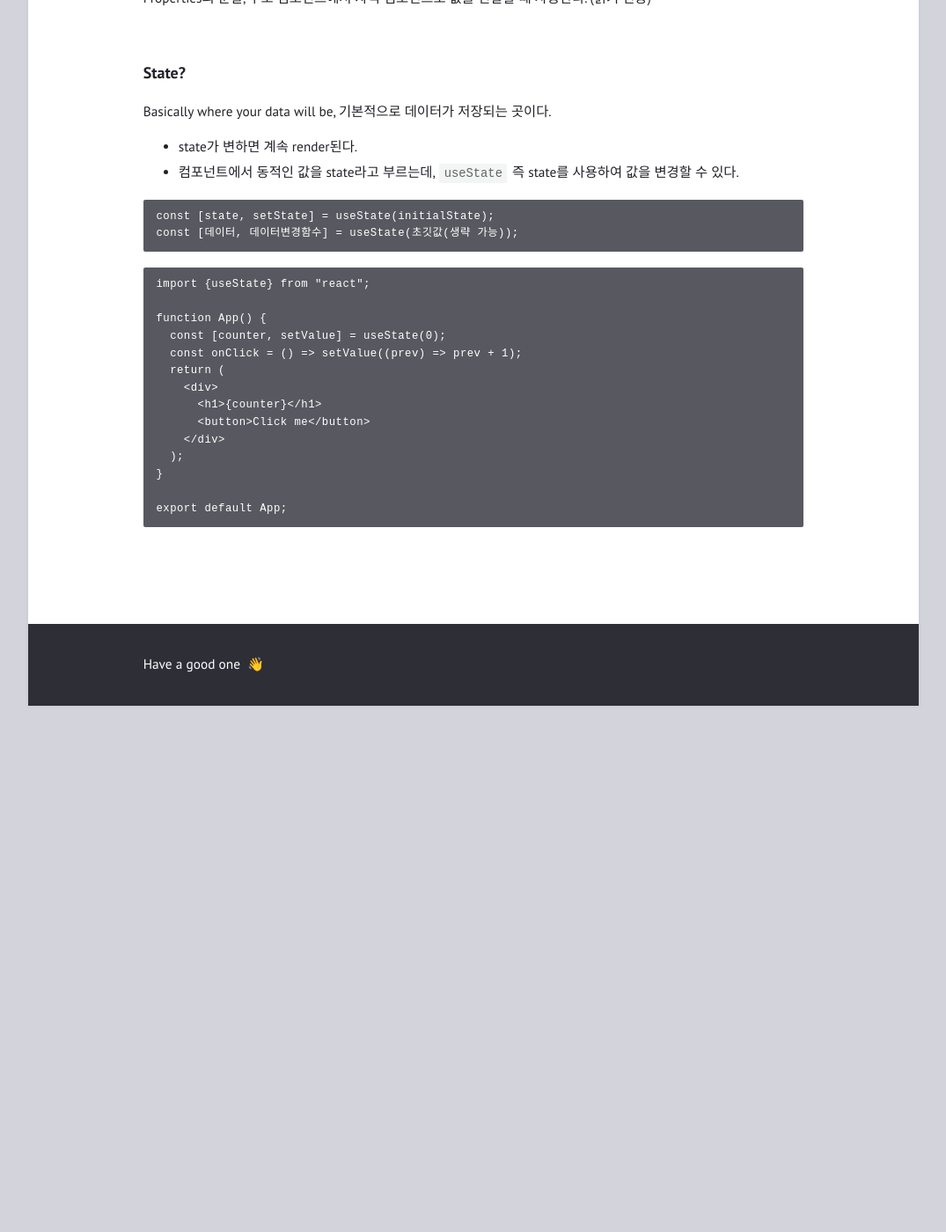
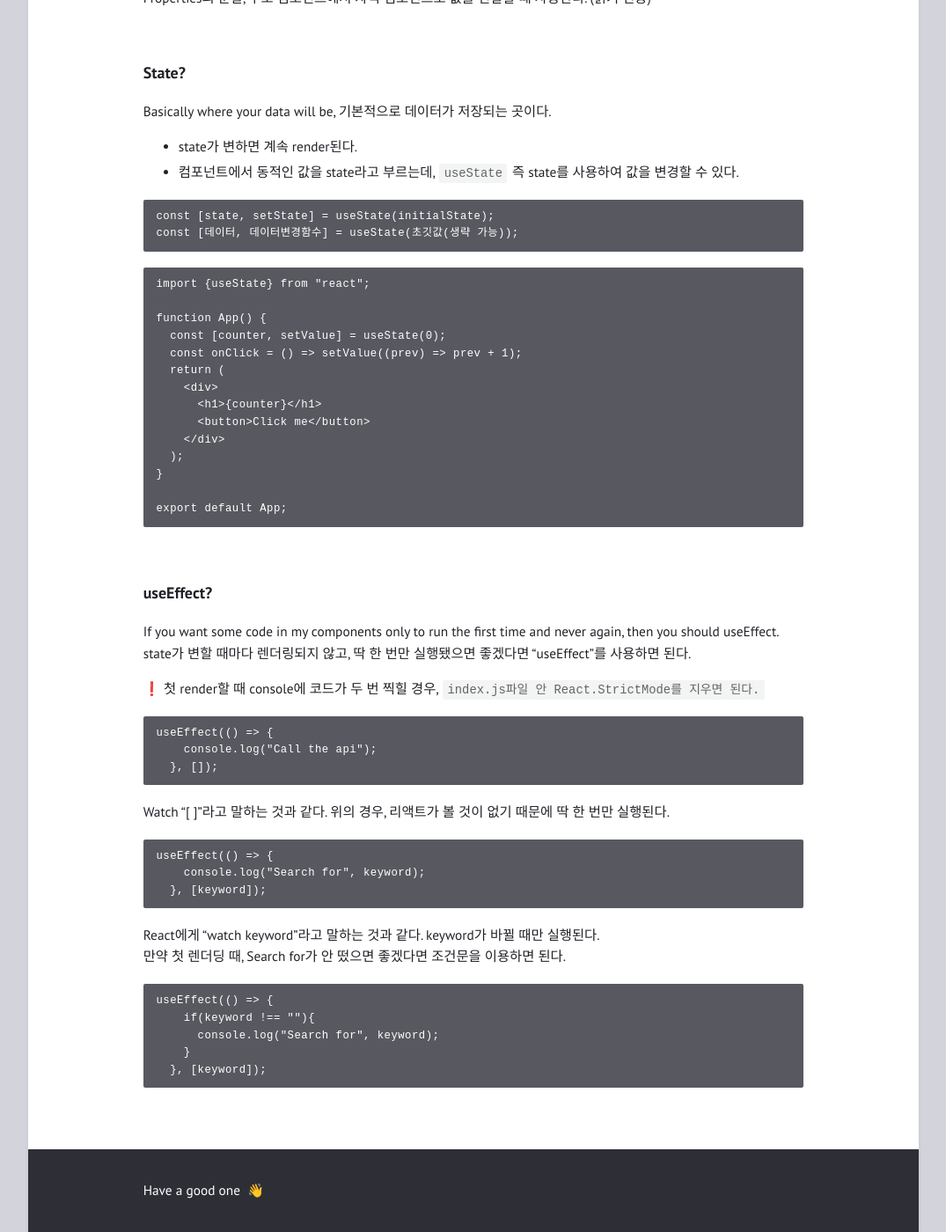
Before and after one commit to feb-dain/feb-dain.github.io, a Jekyll site: the page built from _posts/2022-09-12-basic-react.md, in a window 1280 px wide and 1400 px high, scrolled down 770 px. Shown: the whole window at 88% size, without its empty margins (102-1177 px from the left). Built offline with Jekyll 4.4.1, drawn with Linux system fonts in a browser that asks for light colours; comment, search, counter and statistics services are not loaded; before the commit the page ends 1572 px from its top, so only the background shows below that.

Commit message:
Update 2022-09-12-basic-react.md

`````diff
--- a/_posts/2022-09-12-basic-react.md
+++ b/_posts/2022-09-12-basic-react.md
@@ -67,3 +67,33 @@ export default App;
 ````
 
 <br>
+
+### useEffect?
+If you want some code in my components only to run the first time and never again, then you should useEffect.<br>
+state가 변할 때마다 렌더링되지 않고, 딱 한 번만 실행됐으면 좋겠다면 "useEffect"를 사용하면 된다.<br>
+
+❗  첫 render할 때 console에 코드가 두 번 찍힐 경우, `index.js파일 안 React.StrictMode를 지우면 된다.`
+<br>
+
+````
+useEffect(() => {
+    console.log("Call the api");
+  }, []);
+````
+Watch "[ ]"라고 말하는 것과 같다. 위의 경우, 리액트가 볼 것이 없기 때문에 딱 한 번만 실행된다.
+<br>
+````
+useEffect(() => {
+    console.log("Search for", keyword);
+  }, [keyword]);
+````
+React에게 “watch keyword”라고 말하는 것과 같다. keyword가 바뀔 때만 실행된다.<br>
+만약 첫 렌더딩 때, Search for가 안 떴으면 좋겠다면 조건문을 이용하면 된다.
+
+````
+useEffect(() => {
+    if(keyword !== ""){
+      console.log("Search for", keyword);
+    }
+  }, [keyword]);
+````
`````
